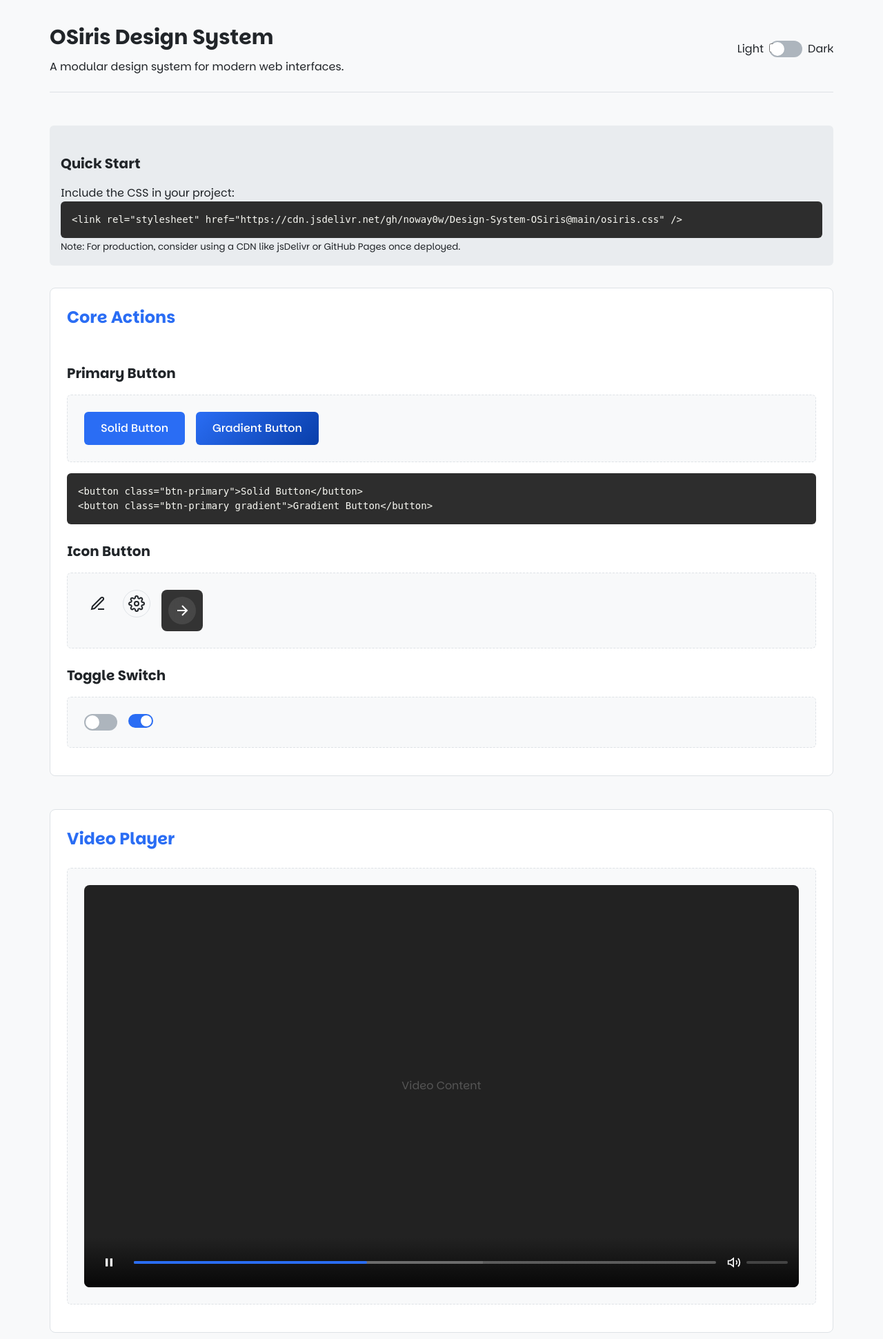
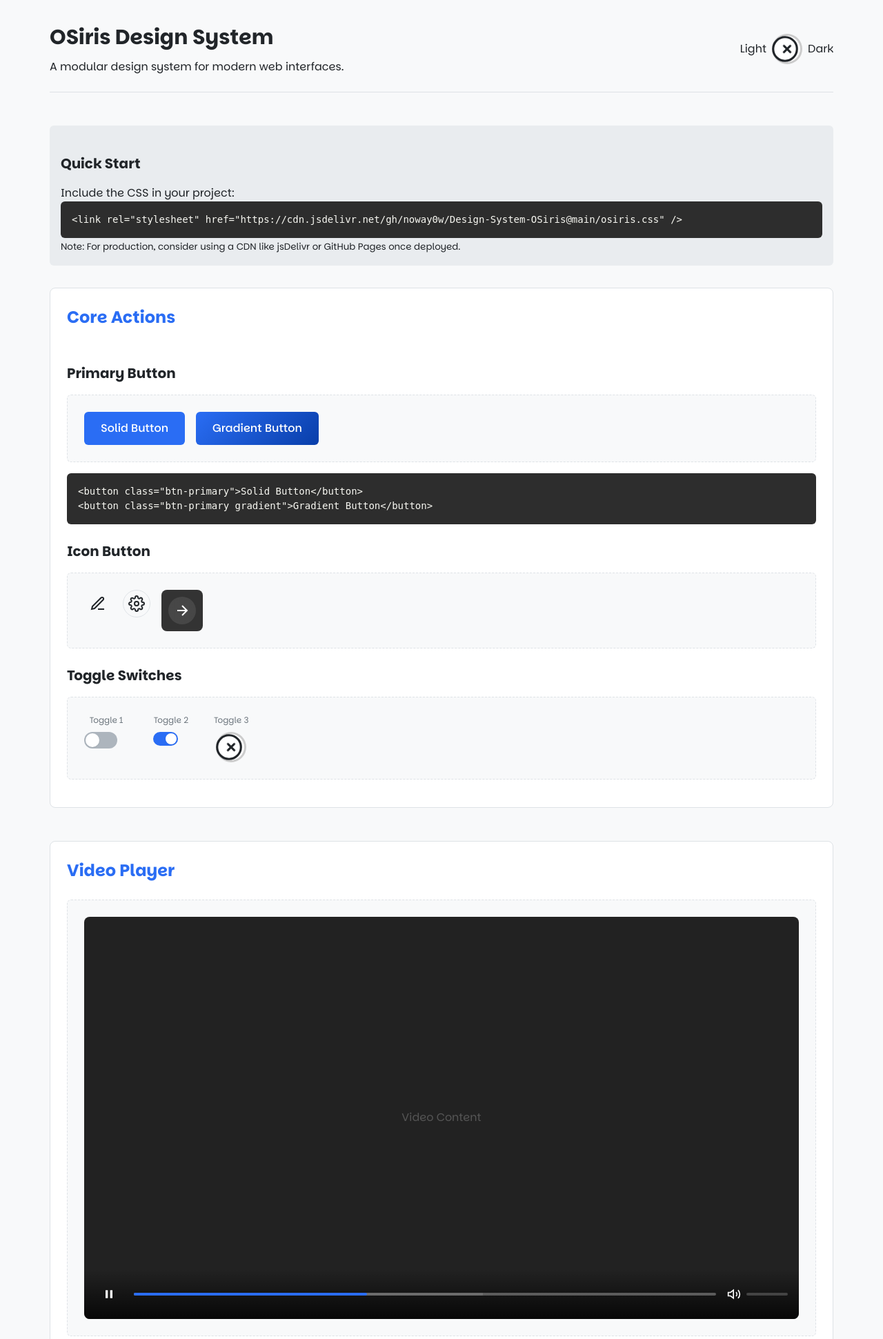
Before and after one commit to noway0w/Design-System-OSiris, a PHP site: page / in a window 1280 px wide. Shown: the top 1941 px of the page at 69% size. Run offline with PHP 8.4, Linux system fonts and the light colour scheme.

Commit message:
feat: Add Toggle 3 (checkbox-wrapper-44) and update theme switcher
Co-authored-by: Cursor <cursoragent@cursor.com>

```diff
--- a/css/components/core-actions.css
+++ b/css/components/core-actions.css
@@ -105,6 +105,8 @@
   cursor: pointer;
   transition: background-color var(--transition-base);
   outline: none;
+  display: inline-block;
+  margin-right: 16px;
 }
 
 .toggle-switch::after {
@@ -138,6 +140,135 @@
 }
 .toggle-switch.sm:checked::after {
   transform: translateX(16px);
+}
+
+/* Toggle Switch 3 (Circular Animated - checkbox-wrapper-44) */
+.checkbox-wrapper-44 {
+  display: inline-block;
+  vertical-align: middle;
+}
+
+.checkbox-wrapper-44 input[type="checkbox"] {
+  display: none;
+  visibility: hidden;
+}
+
+.checkbox-wrapper-44 *,
+.checkbox-wrapper-44 *::before,
+.checkbox-wrapper-44 *::after {
+  box-sizing: border-box;
+}
+
+.checkbox-wrapper-44 .toggleButton {
+  cursor: pointer;
+  display: block;
+  transform-origin: 50% 50%;
+  transform-style: preserve-3d;
+  transition: transform 0.14s ease;
+}
+
+.checkbox-wrapper-44 .toggleButton:active {
+  transform: rotateX(30deg);
+}
+
+.checkbox-wrapper-44 .toggleButton input + div {
+  border: 3px solid rgba(0, 0, 0, 0.2);
+  border-radius: 50%;
+  position: relative;
+  width: 44px;
+  height: 44px;
+  background: var(--surface-color);
+}
+
+[data-theme="dark"] .checkbox-wrapper-44 .toggleButton input + div {
+  border-color: rgba(255, 255, 255, 0.3);
+}
+
+.checkbox-wrapper-44 .toggleButton input + div svg {
+  fill: none;
+  stroke-width: 3.6;
+  stroke: var(--text-color);
+  stroke-linecap: round;
+  stroke-linejoin: round;
+  width: 44px;
+  height: 44px;
+  display: block;
+  position: absolute;
+  left: -3px;
+  top: -3px;
+  right: -3px;
+  bottom: -3px;
+  z-index: 1;
+  stroke-dashoffset: 124.6;
+  stroke-dasharray: 0 162.6 133 29.6;
+  transition: all 0.4s ease 0s;
+}
+
+.checkbox-wrapper-44 .toggleButton input + div:before,
+.checkbox-wrapper-44 .toggleButton input + div:after {
+  content: "";
+  width: 3px;
+  height: 16px;
+  background: var(--text-color);
+  position: absolute;
+  left: 50%;
+  top: 50%;
+  border-radius: 5px;
+}
+
+.checkbox-wrapper-44 .toggleButton input + div:before {
+  opacity: 0;
+  transform: scale(0.3) translate(-50%, -50%) rotate(45deg);
+  animation: bounceInBefore-44 0.3s linear forwards 0.3s;
+}
+
+.checkbox-wrapper-44 .toggleButton input + div:after {
+  opacity: 0;
+  transform: scale(0.3) translate(-50%, -50%) rotate(-45deg);
+  animation: bounceInAfter-44 0.3s linear forwards 0.3s;
+}
+
+.checkbox-wrapper-44 .toggleButton input:checked + div svg {
+  stroke-dashoffset: 162.6;
+  stroke-dasharray: 0 162.6 28 134.6;
+  transition: all 0.4s ease 0.2s;
+  stroke: var(--primary-color);
+}
+
+.checkbox-wrapper-44 .toggleButton input:checked + div:before {
+  opacity: 0;
+  transform: scale(0.3) translate(-50%, -50%) rotate(45deg);
+  animation: bounceInBeforeDont-44 0.3s linear forwards 0s;
+}
+
+.checkbox-wrapper-44 .toggleButton input:checked + div:after {
+  opacity: 0;
+  transform: scale(0.3) translate(-50%, -50%) rotate(-45deg);
+  animation: bounceInAfterDont-44 0.3s linear forwards 0s;
+}
+
+@keyframes bounceInBefore-44 {
+  0% { opacity: 0; transform: scale(0.3) translate(-50%, -50%) rotate(45deg); }
+  50% { opacity: 0.9; transform: scale(1.1) translate(-50%, -50%) rotate(45deg); }
+  80% { opacity: 1; transform: scale(0.89) translate(-50%, -50%) rotate(45deg); }
+  100% { opacity: 1; transform: scale(1) translate(-50%, -50%) rotate(45deg); }
+}
+
+@keyframes bounceInAfter-44 {
+  0% { opacity: 0; transform: scale(0.3) translate(-50%, -50%) rotate(-45deg); }
+  50% { opacity: 0.9; transform: scale(1.1) translate(-50%, -50%) rotate(-45deg); }
+  80% { opacity: 1; transform: scale(0.89) translate(-50%, -50%) rotate(-45deg); }
+  100% { opacity: 1; transform: scale(1) translate(-50%, -50%) rotate(-45deg); }
+}
+
+@keyframes bounceInBeforeDont-44 {
+  0% { opacity: 1; transform: scale(1) translate(-50%, -50%) rotate(45deg); }
+  100% { opacity: 0; transform: scale(0.3) translate(-50%, -50%) rotate(45deg); }
+}
+
+@keyframes bounceInAfterDont-44 {
+  0% { opacity: 1; transform: scale(1) translate(-50%, -50%) rotate(-45deg); }
+  100% { opacity: 0; transform: scale(0.3) translate(-50%, -50%) rotate(-45deg); }
 }
 
 /* Context Menu */
--- a/index.html
+++ b/index.html
@@ -79,9 +79,16 @@
     </div>
     <div class="theme-toggle-wrapper">
       <span>Light</span>
-      <label class="toggle-switch">
-        <input type="checkbox" id="theme-toggle">
-      </label>
+      <div class="checkbox-wrapper-44">
+        <label class="toggleButton">
+          <input type="checkbox" id="theme-toggle">
+          <div>
+            <svg viewBox="0 0 44 44">
+              <path d="M14,24 L21,31 L39.7428882,11.5937758 C35.2809627,6.53125861 30.0333333,4 24,4 C12.95,4 4,12.95 4,24 C4,35.05 12.95,44 24,44 C35.05,44 44,35.05 44,24 C44,19.3 42.5809627,15.1645919 39.7428882,11.5937758" transform="translate(-2.000000, -2.000000)"></path>
+            </svg>
+          </div>
+        </label>
+      </div>
       <span>Dark</span>
     </div>
   </header>
@@ -120,10 +127,34 @@
       </div>
     </div>
 
-    <h3>Toggle Switch</h3>
+    <h3>Toggle Switches</h3>
     <div class="component-demo">
-      <input type="checkbox" class="toggle-switch">
-      <input type="checkbox" class="toggle-switch sm" checked>
+      <!-- Toggle 1: Standard Capsule -->
+      <div style="text-align: center; margin-right: 20px;">
+        <span style="display:block; margin-bottom: 8px; font-size: 12px; color: var(--text-secondary);">Toggle 1</span>
+        <input type="checkbox" class="toggle-switch">
+      </div>
+
+      <!-- Toggle 2: Standard Capsule (Small) -->
+      <div style="text-align: center; margin-right: 20px;">
+        <span style="display:block; margin-bottom: 8px; font-size: 12px; color: var(--text-secondary);">Toggle 2</span>
+        <input type="checkbox" class="toggle-switch sm" checked>
+      </div>
+
+      <!-- Toggle 3: Circular Animated (New) -->
+      <div style="text-align: center;">
+        <span style="display:block; margin-bottom: 8px; font-size: 12px; color: var(--text-secondary);">Toggle 3</span>
+        <div class="checkbox-wrapper-44">
+          <label class="toggleButton">
+            <input type="checkbox">
+            <div>
+              <svg viewBox="0 0 44 44">
+                <path d="M14,24 L21,31 L39.7428882,11.5937758 C35.2809627,6.53125861 30.0333333,4 24,4 C12.95,4 4,12.95 4,24 C4,35.05 12.95,44 24,44 C35.05,44 44,35.05 44,24 C44,19.3 42.5809627,15.1645919 39.7428882,11.5937758" transform="translate(-2.000000, -2.000000)"></path>
+              </svg>
+            </div>
+          </label>
+        </div>
+      </div>
     </div>
   </section>
 
```
